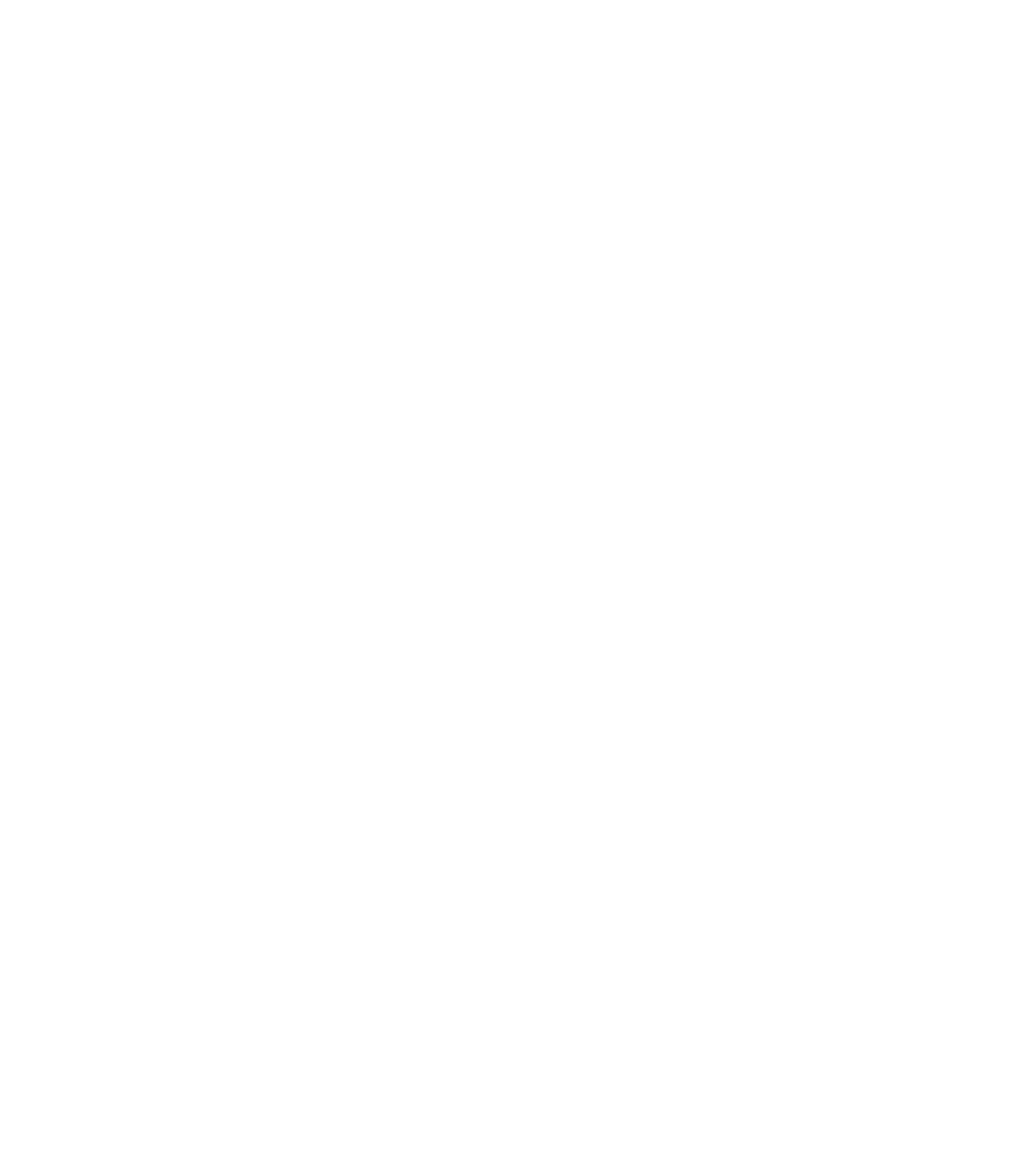
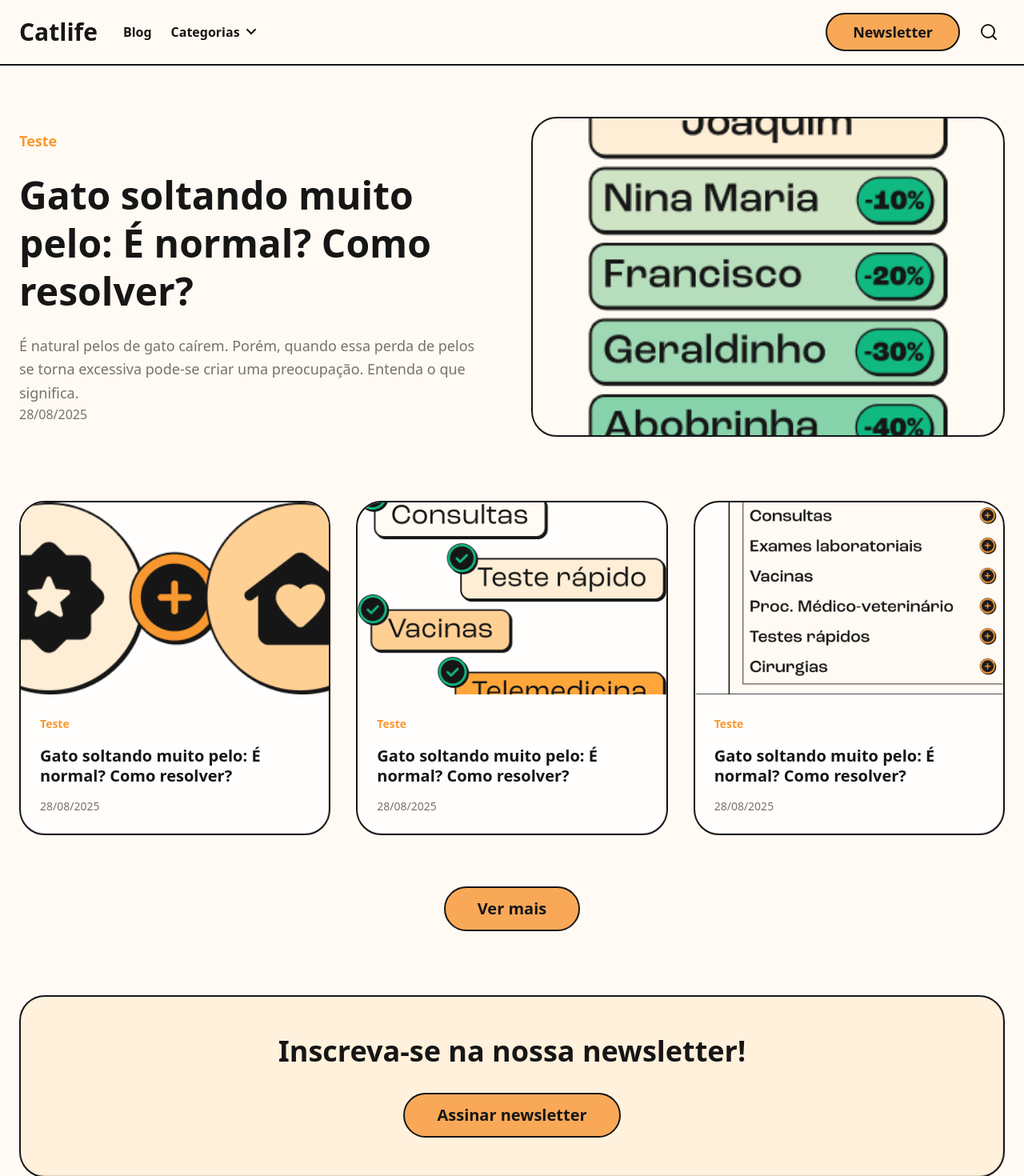
Before and after one commit to SYUICore/bolt.new-design-system, a React (Vite) app: page / in a window 1280 px wide. Shown: the top 1470 px of the page at 80% size. Before the commit the page ends 800 px from the top, so only its background shows below. Built offline with nearby package versions, Linux system fonts and the light colour scheme.

Commit message:
Updated index.tsx

```diff
--- a/src/index.tsx
+++ b/src/index.tsx
@@ -1,7 +1,9 @@
 import { StrictMode } from "react";
 import { createRoot } from "react-dom/client";
+import Blog from "./pages/Blog";
 
 createRoot(document.getElementById("app") as HTMLElement).render(
   <StrictMode>
+    <Blog />
   </StrictMode>,
 );
--- /dev/null
+++ b/src/pages/Blog.tsx
@@ -0,0 +1,135 @@
+import { Button } from "../components/ui/button";
+import { Card, CardContent } from "../components/ui/card";
+import { Search } from "lucide-react";
+
+const Blog = () => {
+  const blogPosts = [
+    {
+      id: 1,
+      category: "Teste",
+      title: "Gato soltando muito pelo: É normal? Como resolver?",
+      date: "28/08/2025",
+      image: "/public/section-1__asset-1.png",
+    },
+    {
+      id: 2,
+      category: "Teste",
+      title: "Gato soltando muito pelo: É normal? Como resolver?",
+      date: "28/08/2025",
+      image: "/public/section-1__asset-2.png",
+    },
+    {
+      id: 3,
+      category: "Teste",
+      title: "Gato soltando muito pelo: É normal? Como resolver?",
+      date: "28/08/2025",
+      image: "/public/section-1__asset-3.png",
+    },
+  ];
+
+  return (
+    <div className="min-h-screen bg-[#FFFAF3]">
+      <header className="border-b-2 border-[#161616] bg-[#FFFAF3]">
+        <div className="max-w-7xl mx-auto px-6 py-4 flex items-center justify-between">
+          <div className="flex items-center gap-8">
+            <h1 className="text-3xl font-bold text-[#161616]">Catlife</h1>
+            <nav className="flex items-center gap-6">
+              <a href="#" className="text-base font-bold text-[#161616] hover:text-[#F99830]">
+                Blog
+              </a>
+              <button className="flex items-center gap-2 text-base font-bold text-[#161616] hover:text-[#F99830]">
+                Categorias
+                <svg width="12" height="8" viewBox="0 0 12 8" fill="none">
+                  <path d="M1 1L6 6L11 1" stroke="currentColor" strokeWidth="2" strokeLinecap="round"/>
+                </svg>
+              </button>
+            </nav>
+          </div>
+          <div className="flex items-center gap-4">
+            <Button variant="secondary" size="md">
+              Newsletter
+            </Button>
+            <button className="p-2">
+              <Search className="w-6 h-6 text-[#161616]" />
+            </button>
+          </div>
+        </div>
+      </header>
+
+      <main className="max-w-7xl mx-auto px-6 py-16">
+        <section className="mb-20">
+          <div className="grid lg:grid-cols-2 gap-12 items-center">
+            <div className="space-y-6">
+              <span className="text-lg font-bold text-[#F99830]">Teste</span>
+              <h2 className="text-5xl font-bold text-[#161616] leading-tight">
+                Gato soltando muito pelo: É normal? Como resolver?
+              </h2>
+              <p className="text-lg text-[#78716C] leading-relaxed">
+                É natural pelos de gato caírem. Porém, quando essa perda de pelos se torna excessiva
+                pode-se criar uma preocupação. Entenda o que significa.
+              </p>
+              <span className="text-base text-[#78716C]">28/08/2025</span>
+            </div>
+            <div className="relative">
+              <img
+                src="/public/section-1__asset-4.png"
+                alt="Gato se coçando"
+                className="w-full h-[400px] object-cover rounded-[32px] border-2 border-[#161616]"
+              />
+            </div>
+          </div>
+        </section>
+
+        <section className="mb-16">
+          <div className="grid md:grid-cols-2 lg:grid-cols-3 gap-8">
+            {blogPosts.map((post) => (
+              <Card key={post.id} className="overflow-hidden border-2 border-[#161616] hover:shadow-[4px_4px_0px_#F99830] transition-all">
+                <div className="relative">
+                  <img
+                    src={post.image}
+                    alt={post.title}
+                    className="w-full h-[240px] object-cover"
+                  />
+                </div>
+                <CardContent className="p-6 space-y-4">
+                  <span className="text-sm font-bold text-[#F99830]">{post.category}</span>
+                  <h3 className="text-xl font-bold text-[#161616] leading-tight">
+                    {post.title}
+                  </h3>
+                  <span className="text-sm text-[#78716C] block">{post.date}</span>
+                </CardContent>
+              </Card>
+            ))}
+          </div>
+        </section>
+
+        <div className="flex justify-center mb-20">
+          <Button variant="secondary" size="lg">
+            Ver mais
+          </Button>
+        </div>
+
+        <section className="mb-16">
+          <Card className="bg-[#FFF1DC] border-2 border-[#161616] p-12">
+            <div className="max-w-2xl mx-auto text-center space-y-8">
+              <h2 className="text-4xl font-bold text-[#161616]">
+                Inscreva-se na nossa newsletter!
+              </h2>
+              <Button variant="secondary" size="lg">
+                Assinar newsletter
+              </Button>
+            </div>
+          </Card>
+        </section>
+      </main>
+
+      <footer className="bg-[#FDCC94] border-t-2 border-[#161616] py-8">
+        <div className="max-w-7xl mx-auto px-6 text-center">
+          <p className="text-sm text-[#161616]">Powered by BODIÉ</p>
+        </div>
+      </footer>
+    </div>
+  );
+};
+
+export default Blog;
```
